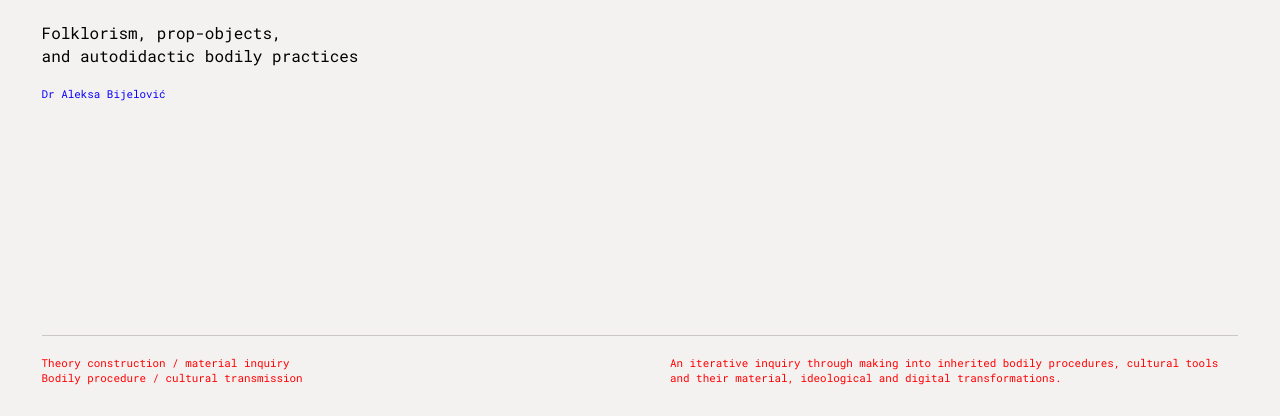
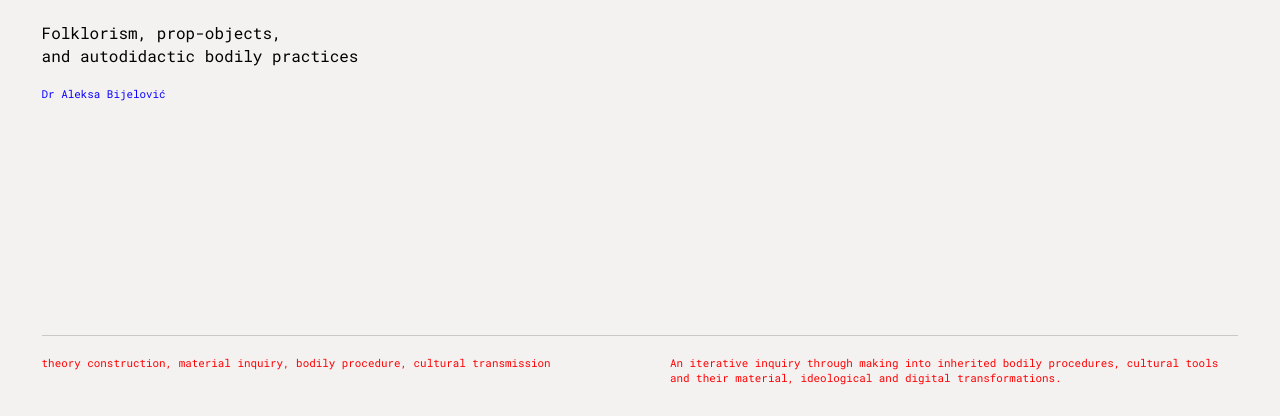
Before and after one commit to levikrk/levikrk.github.io, a plain HTML site: page channel-b-measure-of-a-stick.html in a window 1280 px wide. Shown: the part 382-798 px from the top of the page. Drawn offline with Linux system fonts and the light colour scheme.

Commit message:
Update channel-b-measure-of-a-stick.html

```diff
--- a/channel-b-measure-of-a-stick.html
+++ b/channel-b-measure-of-a-stick.html
@@ -1347,8 +1347,7 @@ p {
   <div class="opening-footer">
 
     <div class="small-text">
-      Theory construction / material inquiry<br>
-      Bodily procedure / cultural transmission
+      theory construction, material inquiry, bodily procedure, cultural transmission
     </div>
 
     <div class="opening-note small-text">
```
